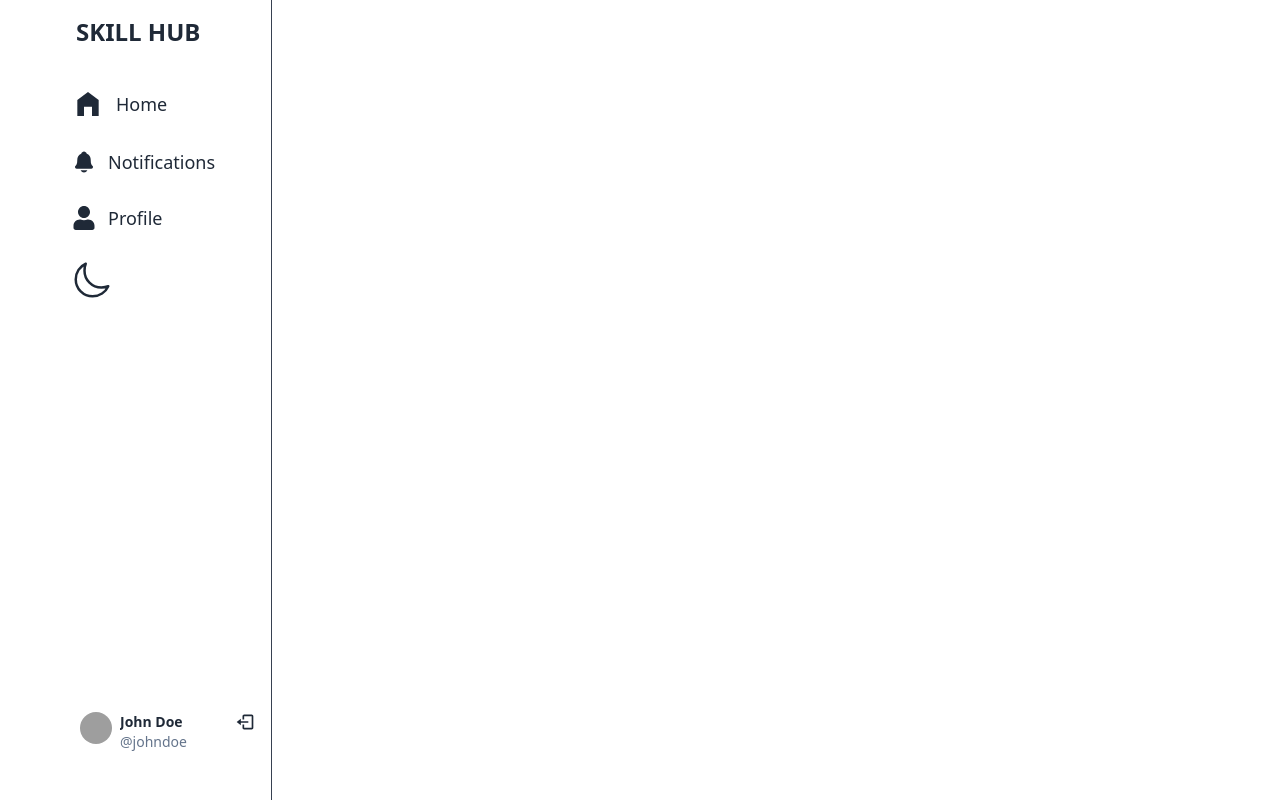
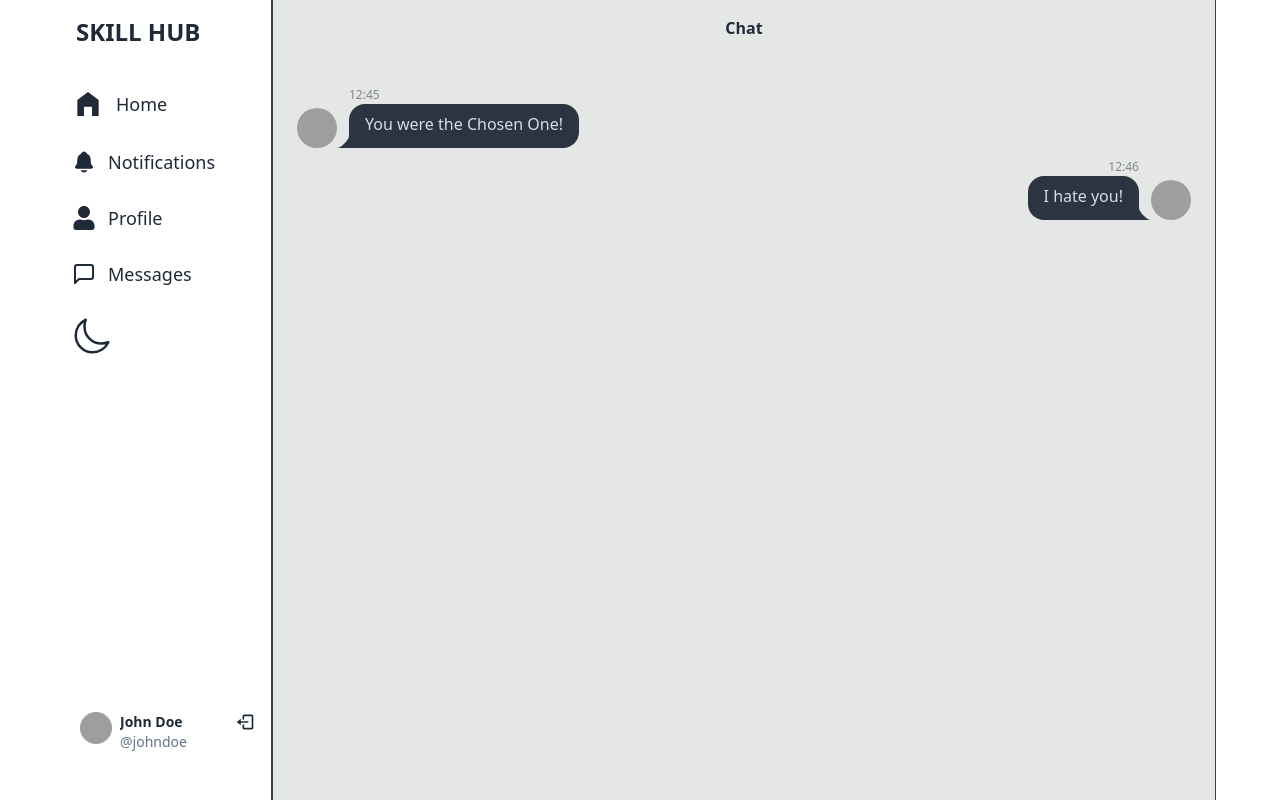
Before and after one commit to tony-cypher/skill-hub, a React app in the folder frontend/: page /messages in a window 1280 px wide. Built offline with nearby package versions, Linux system fonts and the light colour scheme; grey boxes are pictures that could not be loaded; the HTML template or start-up script is replaced by a standard one.

Commit message:
Completed UI design

```diff
--- a/frontend/src/App.jsx
+++ b/frontend/src/App.jsx
@@ -5,6 +5,7 @@ import LoginPage from "./pages/auth/login/LoginPage";
 import Sidebar from "./components/common/Sidebar";
 import NotificationPage from "./pages/notifications/NotificationPage";
 import ProfilePage from "./pages/profile/ProfilePage";
+import MessagePage from "./pages/messages/MessagePage";
 import { Toaster } from "react-hot-toast";
 
 function App() {
@@ -33,6 +34,10 @@ function App() {
           path="/profile/:username"
           element={authUser ? <ProfilePage /> : <Navigate to="/login" />}
         ></Route>
+        <Route
+          path="/messages"
+          element={authUser ? <MessagePage /> : <Navigate to="/login" />}
+        ></Route>
       </Routes>
       <Toaster />
     </div>
--- a/frontend/src/components/common/Sidebar.jsx
+++ b/frontend/src/components/common/Sidebar.jsx
@@ -6,6 +6,7 @@ import { Link } from "react-router-dom";
 import { BiLogOut } from "react-icons/bi";
 import { FiSun } from "react-icons/fi";
 import { IoMoonOutline } from "react-icons/io5";
+import { FiMessageSquare } from "react-icons/fi";
 
 const Sidebar = () => {
   const data = {
@@ -59,6 +60,16 @@ const Sidebar = () => {
             </Link>
           </li>
           <li className="flex justify-center md:justify-start">
+            <Link
+              to="/messages"
+              className="flex gap-3 items-center hover:bg-indigo-300 hover:text-white transition-all rounded-full duration-300 py-2 pl-2 pr-4 max-w-fit cursor-pointer"
+            >
+              <FiMessageSquare className="w-6 h-6" />
+              <span className="text-lg hidden md:block">Messages</span>
+            </Link>
+          </li>
+
+          <li className="flex justify-center md:justify-start">
             <div className="flex gap-3 items-center transition-all rounded-full duration-300 py-2 pl-2 pr-4 max-w-fit cursor-pointer">
               <label className="swap swap-rotate">
                 <input
@@ -67,7 +78,7 @@ const Sidebar = () => {
                   checked={theme === "black"}
                 />
                 <IoMoonOutline className="swap-off h-10 w-10 fill-current" />
-                <FiSun className="swap-on h-10 w-10 fill-current" />
+                <FiSun className="swap-on h-8 w-8 fill-current" />
               </label>
             </div>
           </li>
--- /dev/null
+++ b/frontend/src/pages/messages/MessagePage.jsx
@@ -0,0 +1,76 @@
+const MessagePage = () => {
+  return (
+    <>
+      <div className="flex-[4_4_0] border-l border-r border-gray-700 min-h-screen bg-base-300">
+        {/* <div className="flex justify-between items-center p-4 border-b border-gray-700"></div> */}
+
+        <div className="text-center p-4 font-bold">Chat</div>
+
+        {/* {notifications?.map((notification) => (
+          <div className="border-b border-gray-700" key={notification._id}>
+            <div className="flex gap-2 p-4">
+              {notification.type === "follow" && (
+                <FaUser className="w-7 h-7 text-indigo-400" />
+              )}
+              {notification.type === "like" && (
+                <FaHeart className="w-7 h-7 text-red-500" />
+              )}
+              <Link to={`/profile/${notification.from.username}`}>
+                <div className="avatar">
+                  <div className="w-8 rounded-full">
+                    <img
+                      src={
+                        notification.from.profileImg ||
+                        "/avatar-placeholder.png"
+                      }
+                    />
+                  </div>
+                </div>
+                <div className="flex gap-1">
+                  <span className="font-bold">
+                    @{notification.from.username}
+                  </span>{" "}
+                  {notification.type === "follow"
+                    ? "followed you"
+                    : "liked your post"}
+                </div>
+              </Link>
+            </div>
+          </div>
+        ))} */}
+
+        <div className="m-6">
+          <div className="chat chat-start">
+            <div className="chat-image avatar">
+              <div className="w-10 rounded-full">
+                <img
+                  alt="Tailwind CSS chat bubble component"
+                  src="https://img.daisyui.com/images/stock/photo-1534528741775-53994a69daeb.webp"
+                />
+              </div>
+            </div>
+            <div className="chat-header">
+              <time className="text-xs opacity-50">12:45</time>
+            </div>
+            <div className="chat-bubble">You were the Chosen One!</div>
+          </div>
+          <div className="chat chat-end">
+            <div className="chat-image avatar">
+              <div className="w-10 rounded-full">
+                <img
+                  alt="Tailwind CSS chat bubble component"
+                  src="https://img.daisyui.com/images/stock/photo-1534528741775-53994a69daeb.webp"
+                />
+              </div>
+            </div>
+            <div className="chat-header">
+              <time className="text-xs opacity-50">12:46</time>
+            </div>
+            <div className="chat-bubble">I hate you!</div>
+          </div>
+        </div>
+      </div>
+    </>
+  );
+};
+export default MessagePage;
```
